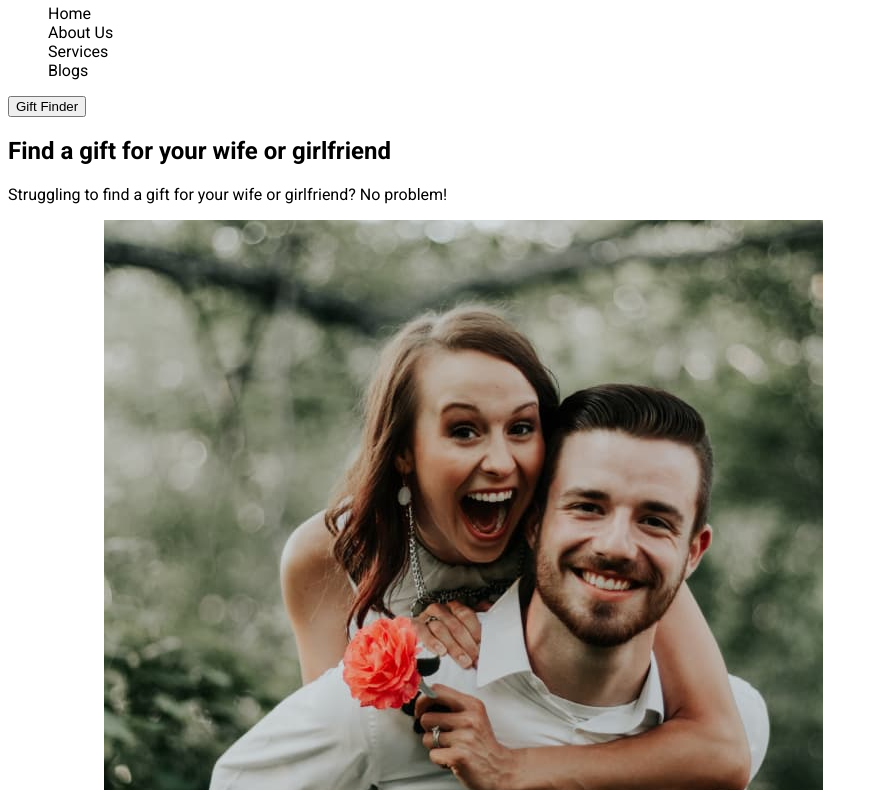
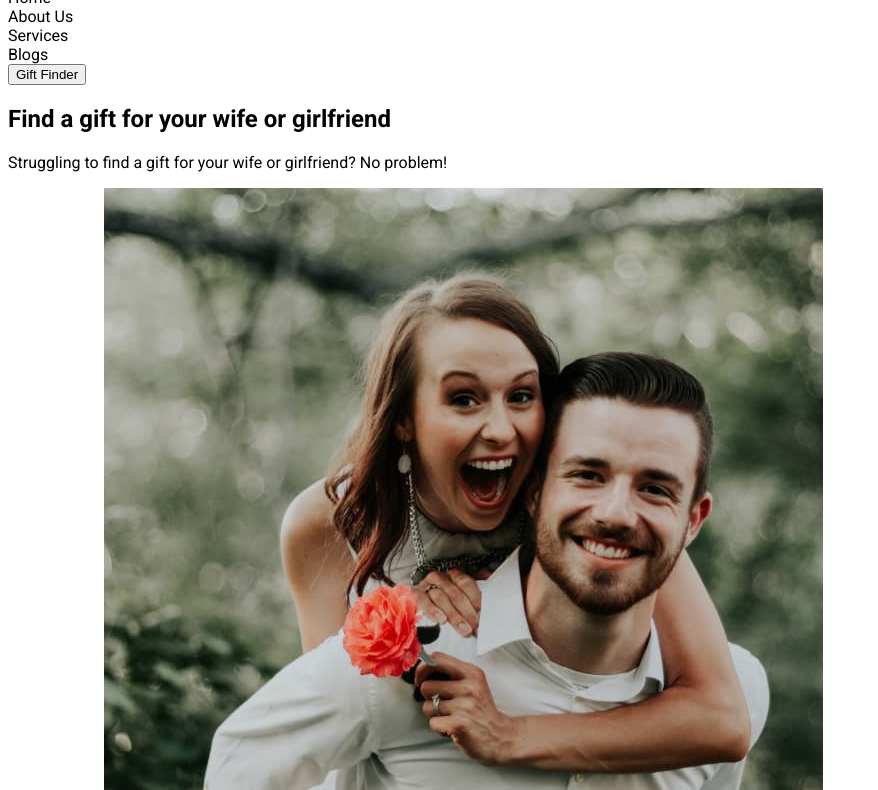
Before and after one commit to OleksandrSamofal/team-project, a plain HTML site: page index.html in a window 1280 px wide. Shown: the part 63-853 px from the top of the page, without its empty margins (0-878 px from the left). Drawn offline with Linux system fonts and the light colour scheme.

Commit message:
add style reset

```diff
--- a/styles/style.css
+++ b/styles/style.css
@@ -14,6 +14,11 @@ body {
     list-style: none;
 }
 
+ul,li {
+    margin: 0;
+    padding: 0;
+}
+
 a{
     text-decoration: none;
     color: var(--main-color)
```
